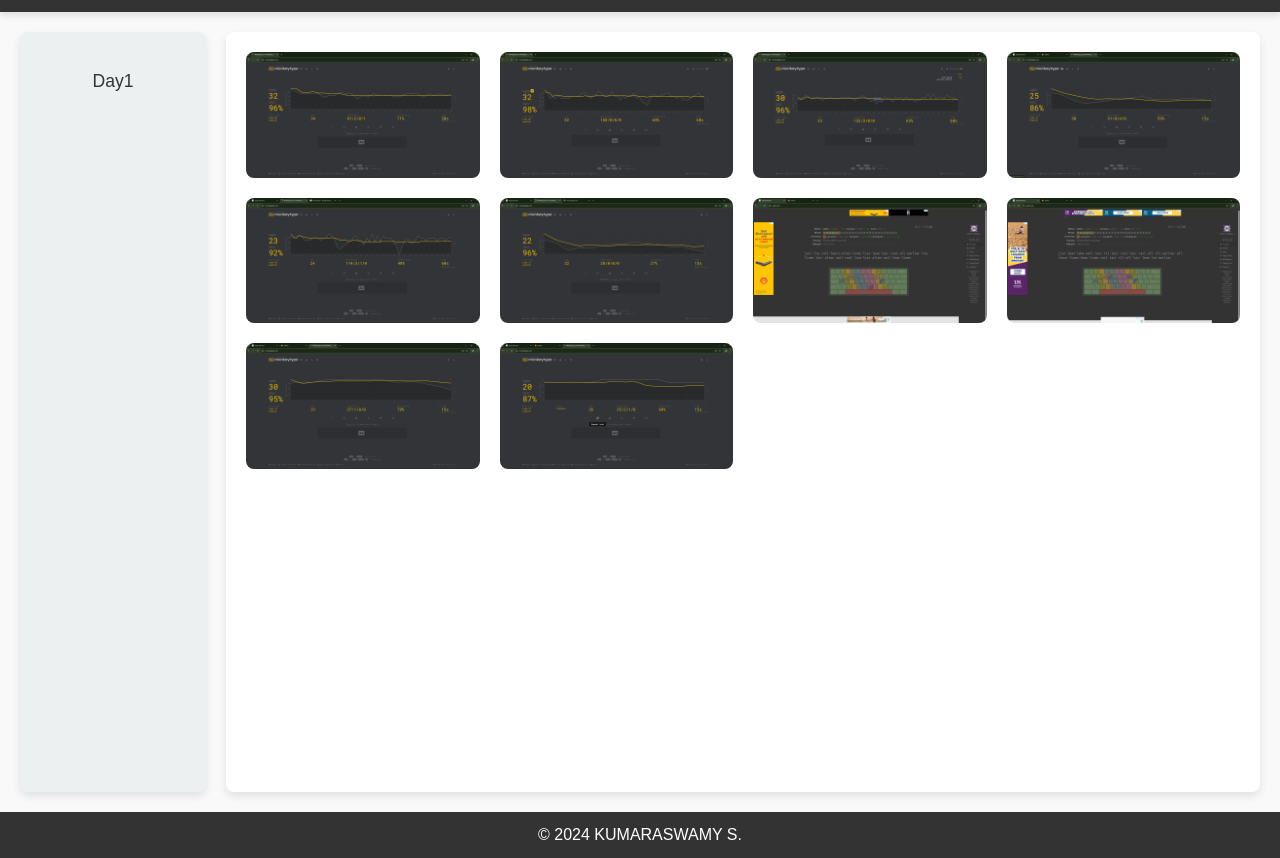
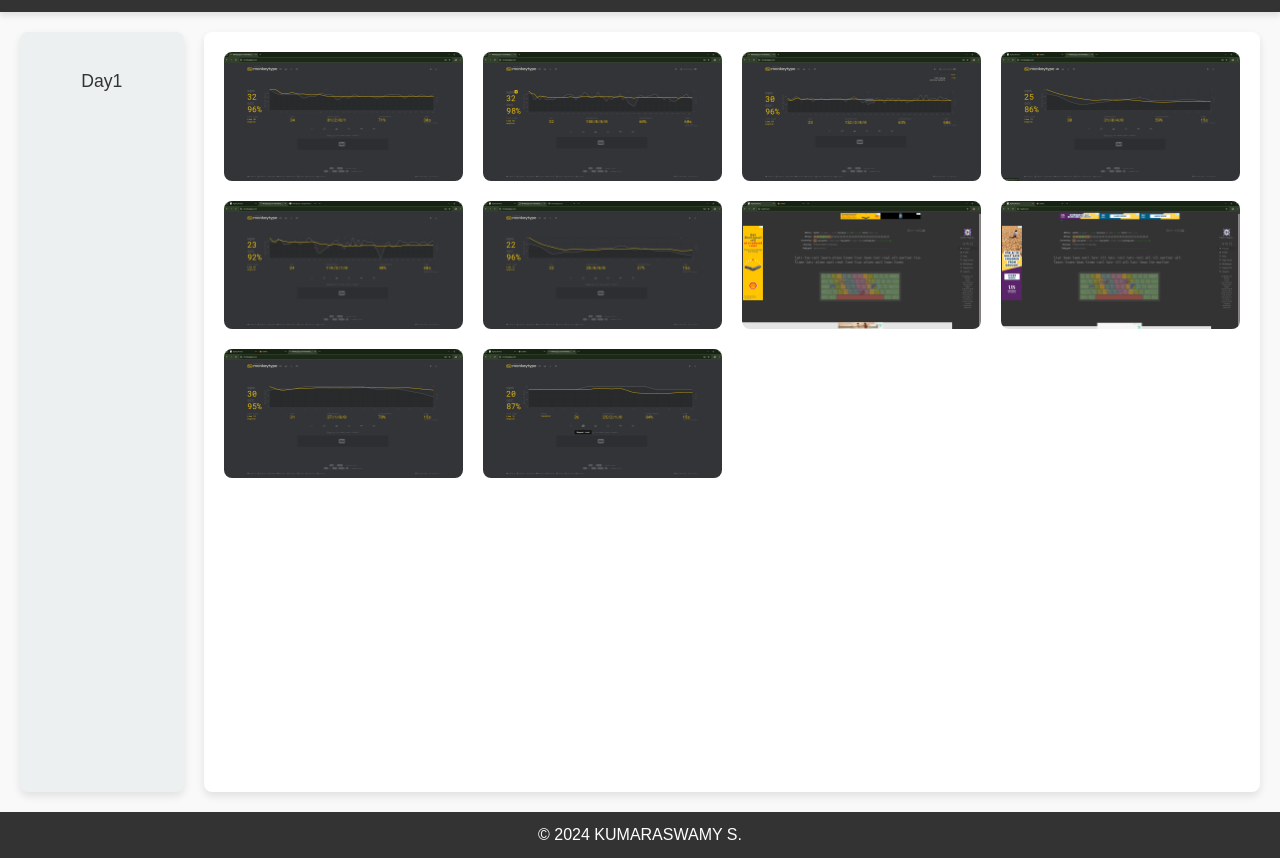
Before and after one commit to Manojkumbi/UI-Test, a plain HTML site: page index.html in a window 1280 px wide. Shown: the part 56-914 px from the top of the page. Drawn offline with Linux system fonts and the light colour scheme.

Commit message:
Update style.css

```diff
--- a/style.css
+++ b/style.css
@@ -95,7 +95,7 @@ body {
   overflow-y: auto;
   background-color: white;
   border-radius: 8px;
-  width: 80vw;
+  width: 100%;
   height: auto;
   box-shadow: 0 4px 8px rgba(0, 0, 0, 0.1);
 }
```
